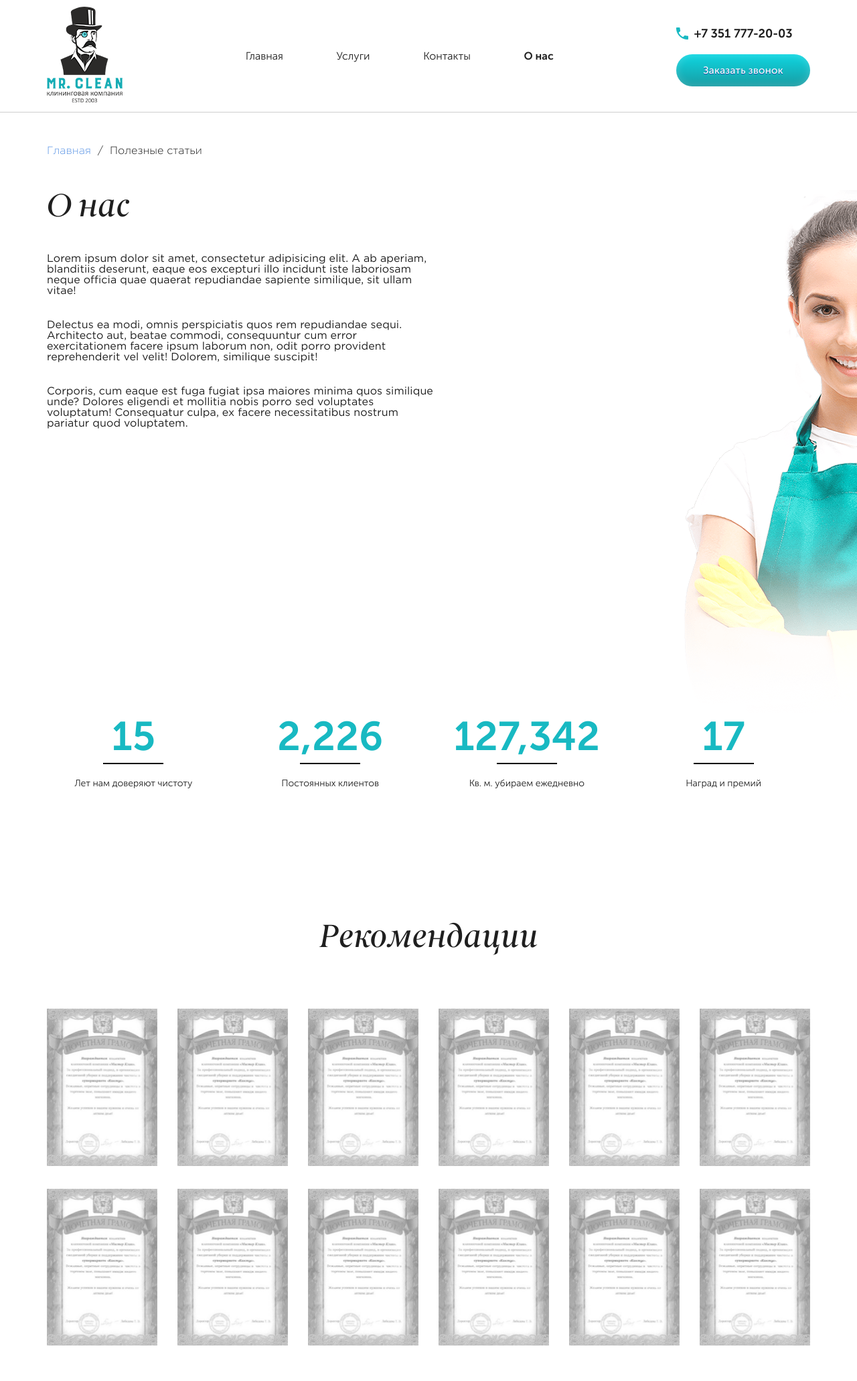
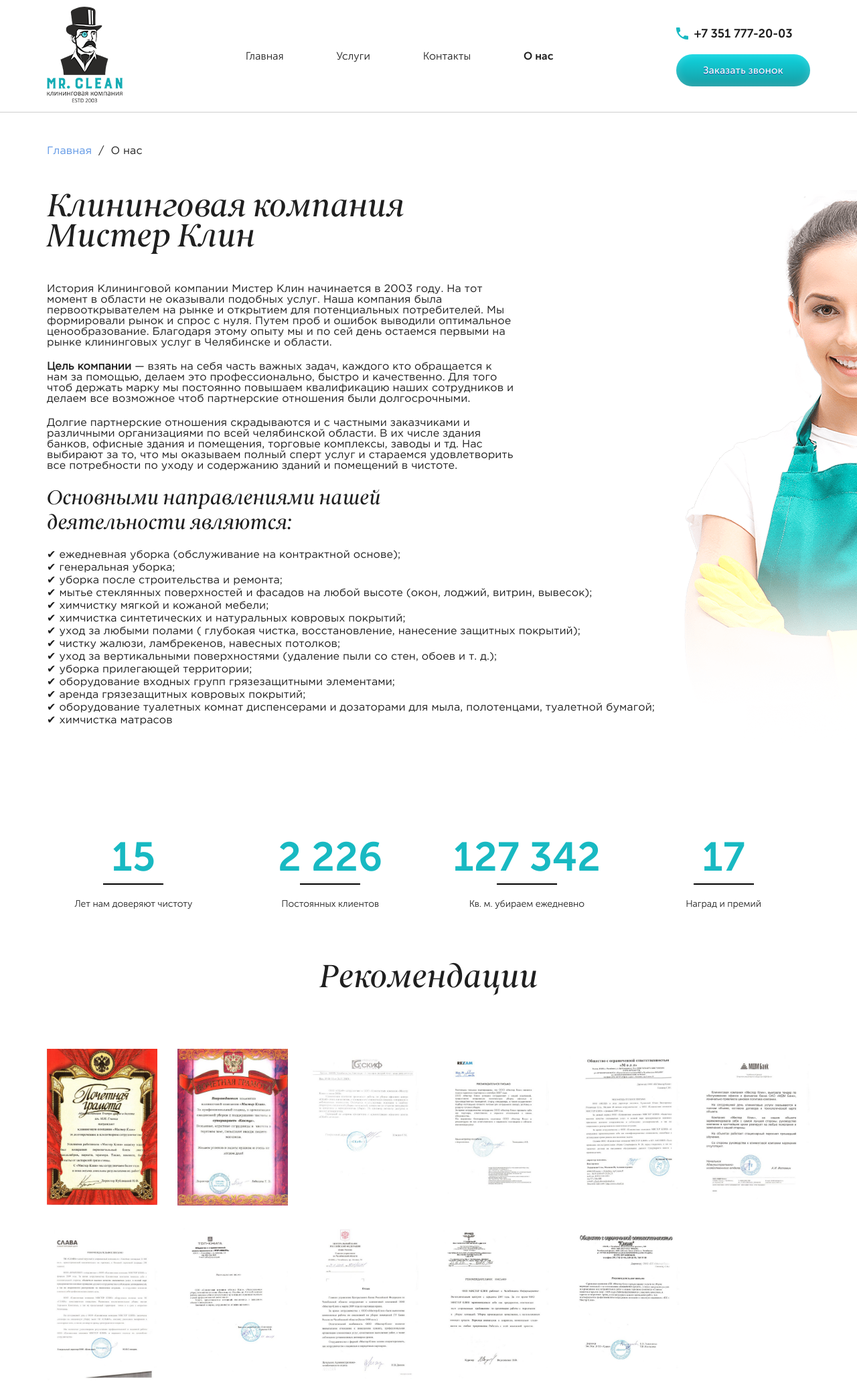
Before and after one commit to skiboorg/misterclean, a Django app: page /about/ in a window 1280 px wide. Shown: the top 2062 px of the page at 67% size. Run offline with Django 3.2, Linux system fonts and the light colour scheme; data that the repository does not hold is empty; some libraries are stand-ins or nearby versions; some web fonts are replaced.

```diff
--- a/static/css/style.css
+++ b/static/css/style.css
@@ -1162,17 +1162,17 @@ select:focus {
   height: 780px;
 }
 
-.about-us-inner p {
+.about-us-inner p, li {
   font-family: "Gotham Regular", sans-serif;
   font-size: 16px;
   color: #1f1f1f;
   letter-spacing: .1px;
-  max-width: 585px;
+
 }
 
 .about-us-inner p span {
   display: block;
-  margin-bottom: 35px;
+  margin-bottom: 20px;
 }
 
 .gallery-wrapper {
--- a/templates/pages/about.html
+++ b/templates/pages/about.html
@@ -26,34 +26,55 @@
             <div class="breadcrumbs">
                 <ul>
                     <li><a href="#">Главная</a></li>
-                <li class="active">Полезные статьи</li>
+                    <li class="active">О нас</li>
                 </ul>
             </div>
         </div><!--// breadcrumbs-->
-    <section class="about-us">
+        <section style="height: 960px" class="about-us">
             <div class="container about-us-inner">
-            <h1>О нас</h1>
-            <p><span>Lorem ipsum dolor sit amet, consectetur adipisicing elit. A ab aperiam, blanditiis deserunt, eaque eos excepturi illo incidunt iste laboriosam neque officia quae quaerat repudiandae sapiente similique, sit ullam vitae!</span><span>Delectus ea modi, omnis perspiciatis quos rem repudiandae sequi. Architecto aut, beatae commodi, consequuntur cum error exercitationem facere ipsum laborum non, odit porro provident reprehenderit vel velit! Dolorem, similique suscipit!</span><span>Corporis, cum eaque est fuga fugiat ipsa maiores minima quos similique unde? Dolores eligendi et mollitia nobis porro sed voluptates voluptatum! Consequatur culpa, ex facere necessitatibus nostrum pariatur quod voluptatem.</span></p>
+                <h1>Клининговая компания<br>Мистер Клин</h1>
+                <p><span style="max-width: 700px">История Клининговой компании Мистер Клин начинается в 2003 году. На тот момент в области не оказывали подобных услуг. Наша компания была первооткрывателем на рынке и открытием для потенциальных потребителей. Мы формировали рынок и спрос с нуля. Путем проб и ошибок выводили оптимальное ценообразование. Благодаря этому опыту мы и по сей день остаемся первыми на рынке клининговых услуг в Челябинске и области.</span>
+                    <span style="max-width: 700px"><strong>Цель компании</strong> — взять на себя часть важных задач, каждого кто обращается к нам за помощью, делаем это профессионально, быстро и качественно. Для того чтоб держать марку мы постоянно повышаем квалификацию наших сотрудников и делаем все возможное чтоб партнерские отношения были долгосрочными.</span>
+                    <span style="max-width: 700px">Долгие партнерские отношения скрадываются и с частными заказчиками и различными организациями по всей челябинской области. В их числе здания банков, офисные здания и помещения, торговые комплексы, заводы и тд. Нас выбирают за то, что мы оказываем полный сперт услуг и стараемся удовлетворить все потребности по уходу и содержанию зданий и помещений в чистоте.</span></p>
+                <div >
+                    <h3 style="font-size: 30px; margin-bottom: 20px;">Основными направлениями нашей<br> деятельности являются:</h3>
+                    <ul>
+                        <li><span>&#10004;</span> ежедневная уборка (обслуживание на контрактной основе);</li>
+                        <li><span>&#10004;</span> генеральная уборка;</li>
+                        <li><span>&#10004;</span> уборка после строительства и ремонта;</li>
+                        <li><span>&#10004;</span> мытье стеклянных поверхностей и фасадов на любой высоте (окон, лоджий, витрин, вывесок);</li>
+                        <li><span>&#10004;</span> химчистку мягкой и кожаной мебели;</li>
+                        <li><span>&#10004;</span> химчистка синтетических и натуральных ковровых покрытий;</li>
+                        <li><span>&#10004;</span> уход за любыми полами ( глубокая чистка, восстановление, нанесение защитных покрытий);</li>
+                        <li><span>&#10004;</span> чистку жалюзи, ламбрекенов, навесных потолков;</li>
+                        <li><span>&#10004;</span> уход за вертикальными поверхностями (удаление пыли со стен, обоев и т. д.);</li>
+                        <li><span>&#10004;</span> уборка прилегающей территории;</li>
+                        <li><span>&#10004;</span> оборудование входных групп грязезащитными элементами;</li>
+                        <li><span>&#10004;</span> аренда грязезащитных ковровых покрытий;</li>
+                        <li><span>&#10004;</span> оборудование туалетных комнат диспенсерами и дозаторами для мыла, полотенцами, туалетной бумагой;</li>
+                        <li><span>&#10004;</span> химчистка матрасов</li>
+                    </ul>
 
+                </div>
 
 
             </div>
 
 
         </section>
-    <section class="container">
-         <div class="features" >
+        <section  class="container">
+            <div style="margin-bottom: 0" class="features" >
 
                 <div class="feature-item text-center">
                     <p>15</p>
                     <span>Лет нам доверяют чистоту</span>
                 </div>
                 <div class="feature-item text-center">
-                <p>2,226</p>
+                    <p>2 226</p>
                     <span>Постоянных клиентов</span>
                 </div>
                 <div class="feature-item text-center">
-                <p>127,342</p>
+                    <p>127 342</p>
                     <span>Кв. м. убираем ежедневно</span>
                 </div>
                 <div class="feature-item text-center">
@@ -68,65 +89,61 @@
             <h3 class="section-header mb-80">Рекомендации</h3>
             <ul class="gallery-wrapper">
                 <li>
-                <a class="gallery-demo" href="{% static 'img/gall.png' %}">
-                    <img src="{% static 'img/gall.png' %}" alt="Coyote">
+                    <a class="gallery-demo" href="{% static 'img/1.jpg' %}">
+                        <img src="{% static 'img/1.jpg' %}" alt="Coyote">
                     </a>
                 </li>
                 <li>
-                <a class="gallery-demo" href="{% static 'img/gall.png' %}">
-                    <img src="{% static 'img/gall.png' %}" alt="Coyote">
+                    <a class="gallery-demo" href="{% static 'img/2.jpg' %}">
+                        <img src="{% static 'img/2.jpg' %}" alt="Coyote">
                     </a>
                 </li>
                 <li>
-                <a class="gallery-demo" href="{% static 'img/gall.png' %}">
-                    <img src="{% static 'img/gall.png' %}" alt="Coyote">
+                    <a class="gallery-demo" href="{% static 'img/3.jpg' %}">
+                        <img src="{% static 'img/3.jpg' %}" alt="Coyote">
                     </a>
                 </li>
                 <li>
-                <a class="gallery-demo" href="{% static 'img/gall.png' %}">
-                    <img src="{% static 'img/gall.png' %}" alt="Coyote">
+                    <a class="gallery-demo" href="{% static 'img/4.jpg' %}">
+                        <img src="{% static 'img/4.jpg' %}" alt="Coyote">
                     </a>
                 </li>
                 <li>
-                <a class="gallery-demo" href="{% static 'img/gall.png' %}">
-                    <img src="{% static 'img/gall.png' %}" alt="Coyote">
+                    <a class="gallery-demo" href="{% static 'img/5.jpg' %}">
+                        <img src="{% static 'img/5.jpg' %}" alt="Coyote">
                     </a>
                 </li>
                 <li>
-                <a class="gallery-demo" href="{% static 'img/gall.png' %}">
-                    <img src="{% static 'img/gall.png' %}" alt="Coyote">
+                    <a class="gallery-demo" href="{% static 'img/6.jpg' %}">
+                        <img src="{% static 'img/6.jpg' %}" alt="Coyote">
                     </a>
                 </li>
                 <li>
-                <a class="gallery-demo" href="{% static 'img/gall.png' %}">
-                    <img src="{% static 'img/gall.png' %}" alt="Coyote">
+                    <a class="gallery-demo" href="{% static 'img/7.jpg' %}">
+                        <img src="{% static 'img/7.jpg' %}" alt="Coyote">
                     </a>
                 </li>
                 <li>
-                <a class="gallery-demo" href="{% static 'img/gall.png' %}">
-                    <img src="{% static 'img/gall.png' %}" alt="Coyote">
+                    <a class="gallery-demo" href="{% static 'img/8.jpg' %}">
+                        <img src="{% static 'img/8.jpg' %}" alt="Coyote">
                     </a>
                 </li>
                 <li>
-                <a class="gallery-demo" href="{% static 'img/gall.png' %}">
-                    <img src="{% static 'img/gall.png' %}" alt="Coyote">
+                    <a class="gallery-demo" href="{% static 'img/9.jpg' %}">
+                        <img src="{% static 'img/9.jpg' %}" alt="Coyote">
                     </a>
                 </li>
                 <li>
-                <a class="gallery-demo" href="{% static 'img/gall.png' %}">
-                    <img src="{% static 'img/gall.png' %}" alt="Coyote">
+                    <a class="gallery-demo" href="{% static 'img/10.jpg' %}">
+                        <img src="{% static 'img/10.jpg' %}" alt="Coyote">
                     </a>
                 </li>
                 <li>
-                <a class="gallery-demo" href="{% static 'img/gall.png' %}">
-                    <img src="{% static 'img/gall.png' %}" alt="Coyote">
+                    <a class="gallery-demo" href="{% static 'img/11.jpg' %}">
+                        <img src="{% static 'img/11.jpg' %}" alt="Coyote">
                     </a>
                 </li>
-             <li>
-                <a class="gallery-demo" href="{% static 'img/gall.png' %}">
-                    <img src="{% static 'img/gall.png' %}" alt="Coyote">
-                </a>
-            </li>
+
 
             </ul>
         </section>
@@ -136,65 +153,16 @@
             <h3 class="section-header mb-80">Сертификаты</h3>
             <ul class="gallery-wrapper">
                 <li>
-                <a class="gallery-demo" href="{% static 'img/gall.png' %}">
-                    <img src="{% static 'img/gall.png' %}" alt="Coyote">
+                    <a class="gallery-demo" href="{% static 'img/s1.jpg' %}">
+                        <img src="{% static 'img/s1.jpg' %}" alt="Coyote">
                     </a>
                 </li>
                 <li>
-                <a class="gallery-demo" href="{% static 'img/gall.png' %}">
-                    <img src="{% static 'img/gall.png' %}" alt="Coyote">
+                    <a class="gallery-demo" href="{% static 'img/s2.jpg' %}">
+                        <img src="{% static 'img/s2.jpg' %}" alt="Coyote">
                     </a>
                 </li>
-             <li>
-                <a class="gallery-demo" href="{% static 'img/gall.png' %}">
-                    <img src="{% static 'img/gall.png' %}" alt="Coyote">
-                </a>
-            </li>
-             <li>
-                <a class="gallery-demo" href="{% static 'img/gall.png' %}">
-                    <img src="{% static 'img/gall.png' %}" alt="Coyote">
-                </a>
-            </li>
-             <li>
-                <a class="gallery-demo" href="{% static 'img/gall.png' %}">
-                    <img src="{% static 'img/gall.png' %}" alt="Coyote">
-                </a>
-            </li>
-             <li>
-                <a class="gallery-demo" href="{% static 'img/gall.png' %}">
-                    <img src="{% static 'img/gall.png' %}" alt="Coyote">
-                </a>
-            </li>
-             <li>
-                <a class="gallery-demo" href="{% static 'img/gall.png' %}">
-                    <img src="{% static 'img/gall.png' %}" alt="Coyote">
-                </a>
-            </li>
-             <li>
-                <a class="gallery-demo" href="{% static 'img/gall.png' %}">
-                    <img src="{% static 'img/gall.png' %}" alt="Coyote">
-                </a>
-            </li>
-             <li>
-                <a class="gallery-demo" href="{% static 'img/gall.png' %}">
-                    <img src="{% static 'img/gall.png' %}" alt="Coyote">
-                </a>
-            </li>
-             <li>
-                <a class="gallery-demo" href="{% static 'img/gall.png' %}">
-                    <img src="{% static 'img/gall.png' %}" alt="Coyote">
-                </a>
-            </li>
-             <li>
-                <a class="gallery-demo" href="{% static 'img/gall.png' %}">
-                    <img src="{% static 'img/gall.png' %}" alt="Coyote">
-                </a>
-            </li>
-             <li>
-                <a class="gallery-demo" href="{% static 'img/gall.png' %}">
-                    <img src="{% static 'img/gall.png' %}" alt="Coyote">
-                </a>
-            </li>
+
 
             </ul>
         </section>
--- a/templates/pages/service.html
+++ b/templates/pages/service.html
@@ -100,7 +100,7 @@
                     <div class="work-process-wrapper">
                         {% for step in all_steps %}
                             <div class="work-process-item">
-                            <picture data-num="{% if forloop.counter < 9 %}0{% endif %}{{ forloop.counter }}" {% if forloop.last %}class="no-arrow"{% endif %}>
+                            <picture data-num="{% if forloop.counter < 10 %}0{% endif %}{{ forloop.counter }}" {% if forloop.last %}class="no-arrow"{% endif %}>
                                 <img width="100" height="100" src="{{ step.icon.url }}" alt="">
                             </picture>
                             <p>{{ step.name }}</p>
```
Also changed, not shown: static/img/1.jpg (added), static/img/10.jpg (added), static/img/11.jpg (added), static/img/2.jpg (added), static/img/3.jpg (added), static/img/4.jpg (added), static/img/5.jpg (added), static/img/6.jpg (added), static/img/7.jpg (added), static/img/8.jpg (added), static/img/9.jpg (added), static/img/s1.jpg (added), static/img/s2.jpg (added). Lines whose indentation alone changed are shown as unchanged.
